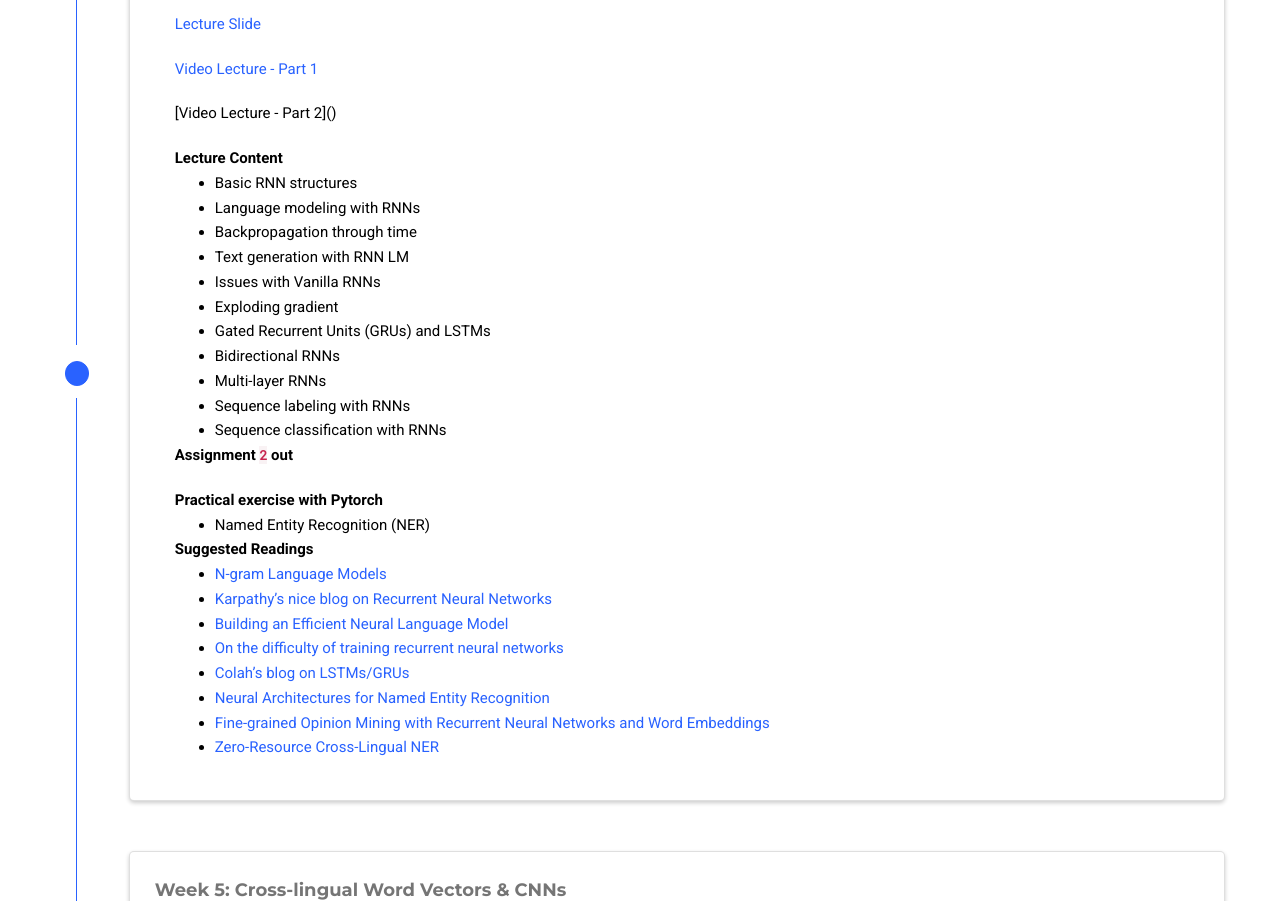
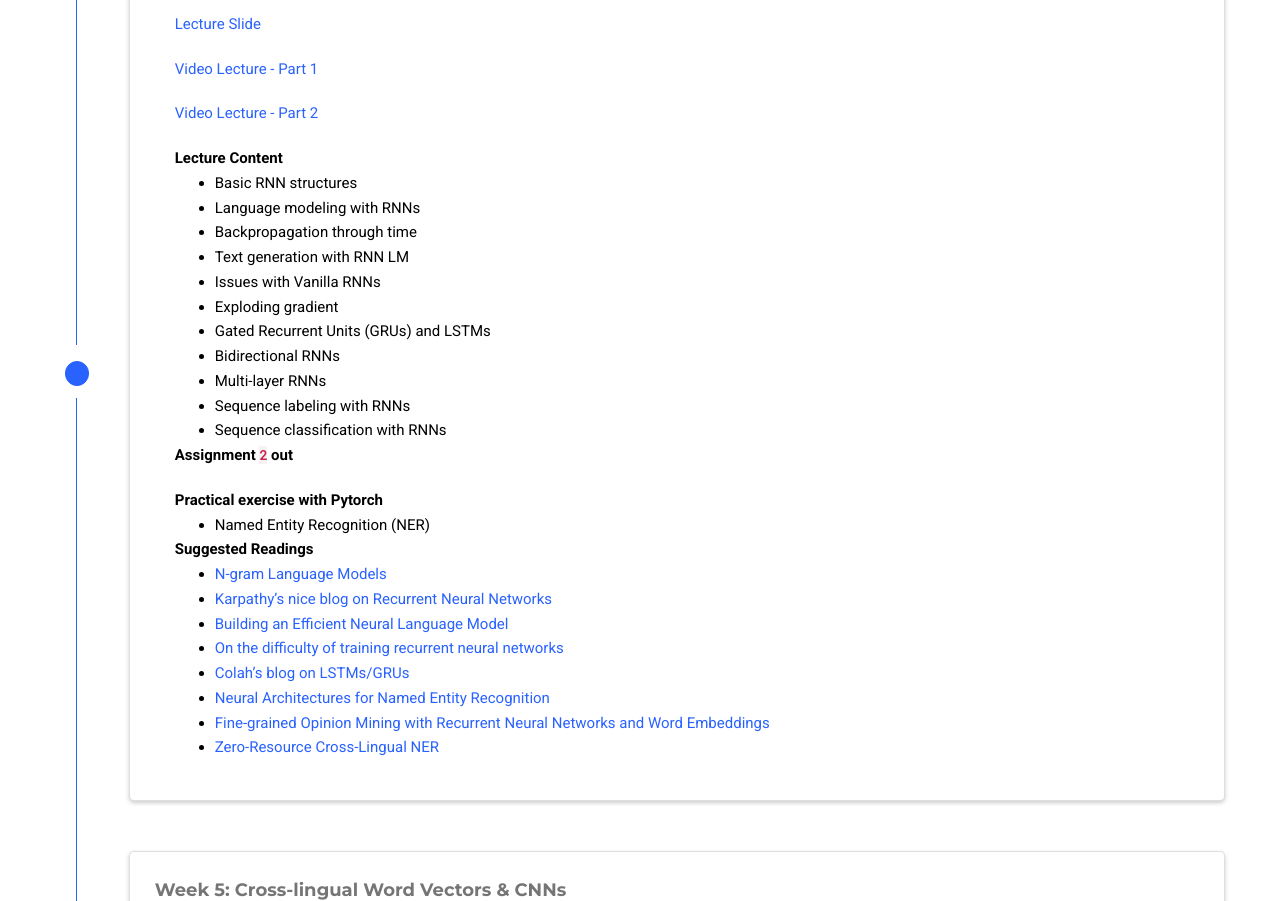
Before and after one commit to ntunlpsg/ce7455_deep-nlp-20, a plain HTML site: page index.html in a window 1280 px wide. Shown: the part 9072-9973 px from the top of the page. Drawn offline with nearby package versions, Linux system fonts and the light colour scheme; some icons are missing.

Commit message:
lec 6 updated

```diff
--- a/index.html
+++ b/index.html
@@ -1597,7 +1597,7 @@
 
 <p><a href="https://drive.google.com/file/d/1vLYK4Lp-doHALhdlTVzthGiM5Vn-Vwhz/view?usp=sharing" target="_blank">Video Lecture - Part 1</a></p>
 
-<p>[Video Lecture - Part 2]()</p>
+<p><a href="https://drive.google.com/open?id=1vLYK4Lp-doHALhdlTVzthGiM5Vn-Vwhz" target="_blank">Video Lecture - Part 2</a></p>
 
 <p><strong>Lecture Content</strong></p>
 
```
